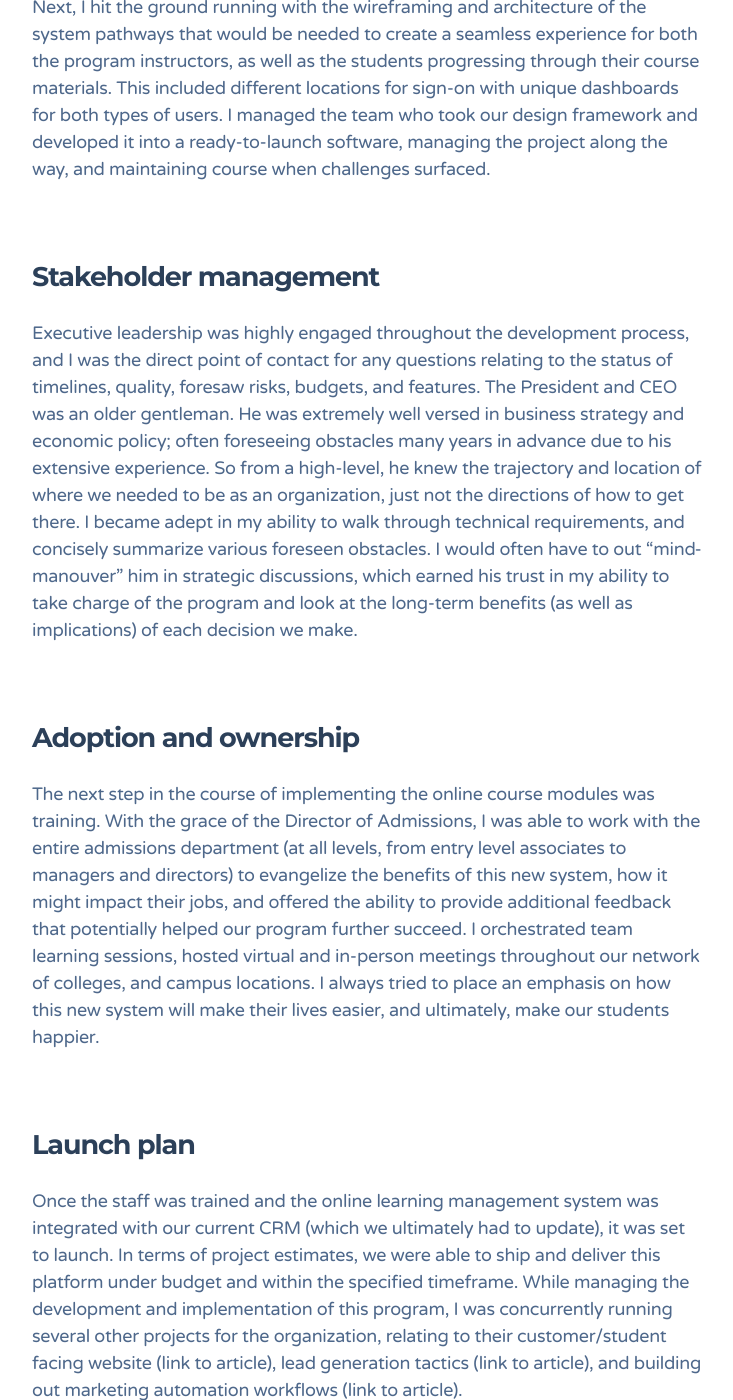
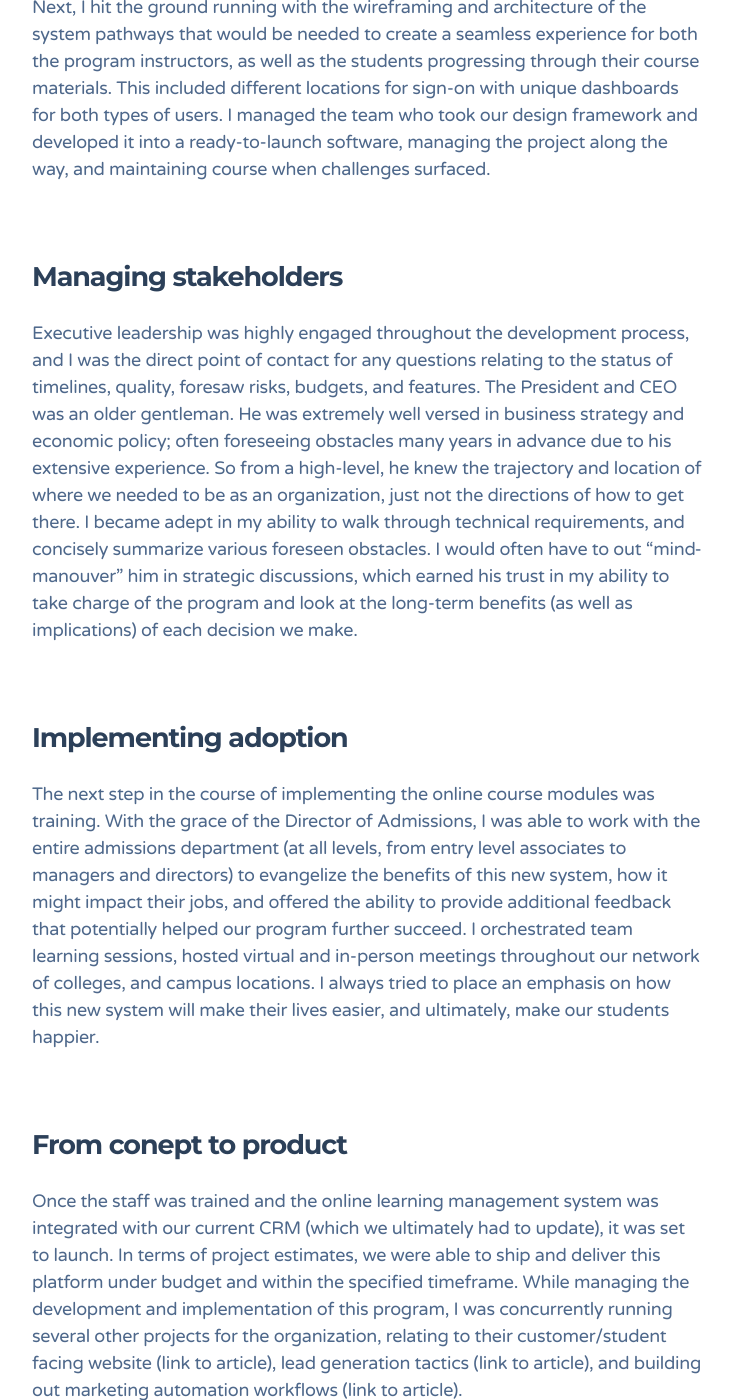
Before and after one commit to zenifold/max_page, a Jekyll site: the page built from _case-studies/esi/implementing-digital-transformation.md, in a window 1280 px wide and 1400 px high, scrolled down 1482 px. Shown: the whole window, without its empty margins (272-1005 px from the left). Built offline with Jekyll 4.4.1, drawn with Linux system fonts in a browser that asks for light colours; some web fonts are replaced; comment, search, counter and statistics services are not loaded; some of the changed text lies outside the part shown.

Commit message:
Update implementing-digital-transformation.md

```diff
--- a/_case-studies/esi/implementing-digital-transformation.md
+++ b/_case-studies/esi/implementing-digital-transformation.md
@@ -19,15 +19,15 @@ This was before the time of polished click and drag/no code LMS’s (Learning Ma
 
 Next, I hit the ground running with the wireframing and architecture of the system pathways that would be needed to create a seamless experience for both the program instructors, as well as the students progressing through their course materials. This included different locations for sign-on with unique dashboards for both types of users. I managed the team who took our design framework and developed it into a ready-to-launch software, managing the project along the way, and maintaining course when challenges surfaced.
 
-## Stakeholder management
+## Managing stakeholders
 
 Executive leadership was highly engaged throughout the development process, and I was the direct point of contact for any questions relating to the status of timelines, quality, foresaw risks, budgets, and features. The President and CEO was an older gentleman. He was extremely well versed in business strategy and economic policy; often foreseeing obstacles many years in advance due to his extensive experience. So from a high-level, he knew the trajectory and location of where we needed to be as an organization, just not the directions of how to get there. I became adept in my ability to walk through technical requirements, and concisely summarize various foreseen obstacles. I would often have to out “mind-manouver” him in strategic discussions, which earned his trust in my ability to take charge of the program and look at the long-term benefits (as well as implications) of each decision we make.
 
-## Adoption and ownership
+## Implementing adoption
 
 The next step in the course of implementing the online course modules was training. With the grace of the Director of Admissions, I was able to work with the entire admissions department (at all levels, from entry level associates to managers and directors) to evangelize the benefits of this new system, how it might impact their jobs, and offered the ability to provide additional feedback that potentially helped our program further succeed. I orchestrated team learning sessions, hosted virtual and in-person meetings throughout our network of colleges, and campus locations. I always tried to place an emphasis on how this new system will make their lives easier, and ultimately, make our students happier.
 
-## Launch plan
+## From conept to product
 
 Once the staff was trained and the online learning management system was integrated with our current CRM (which we ultimately had to update), it was set to launch. In terms of project estimates, we were able to ship and deliver this platform under budget and within the specified timeframe. While managing the development and implementation of this program, I was concurrently running several other projects for the organization, relating to their customer/student facing website (link to article), lead generation tactics (link to article), and building out marketing automation workflows (link to article).
 
```
Also changed, not shown: other parts of _case-studies/esi/implementing-digital-transformation.md (+1 -1 lines).
